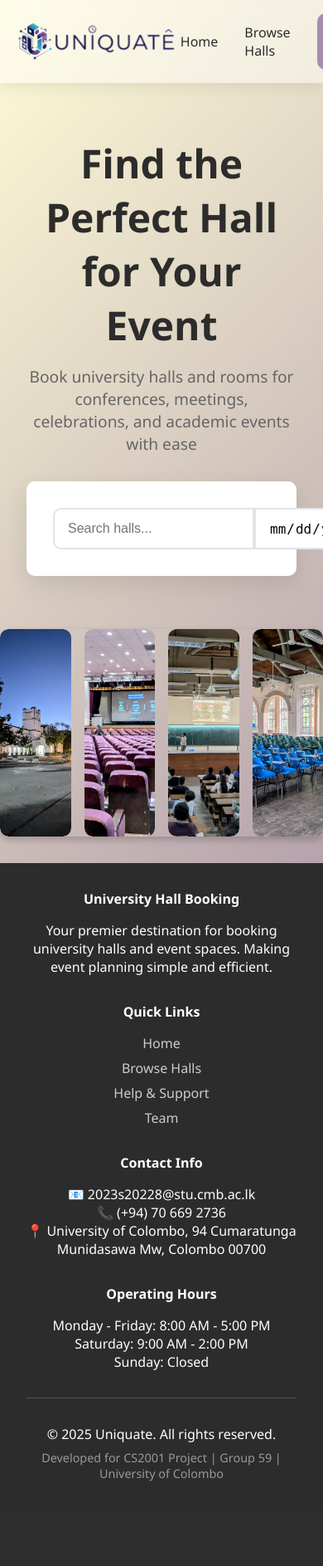
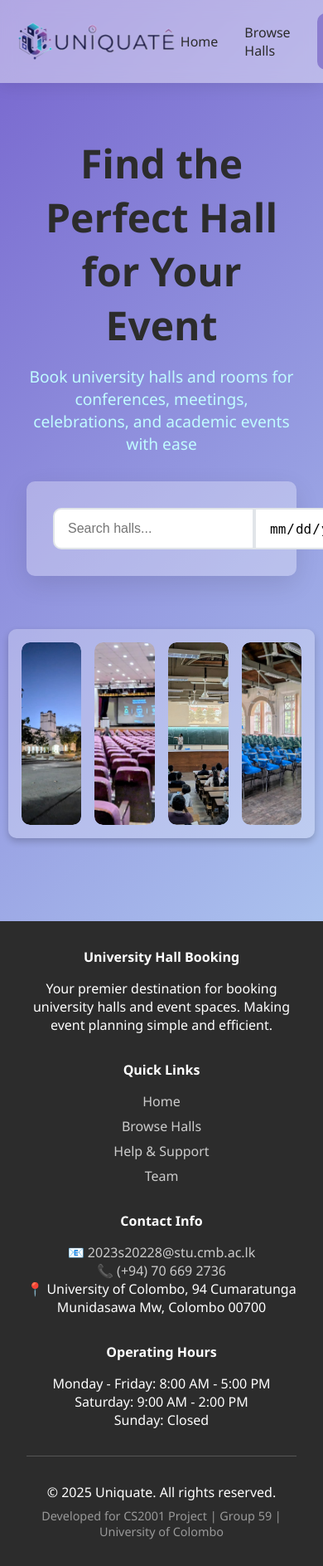
Before and after one commit to thinulaH/Uniquate, a PHP site: page /index.php in a window 390 px wide; the page is wider, and only the part inside the window is pictured. Shown: that part at 83% size. Before the commit the page ends 1785 px from the top of that part, so only its background shows below. Run offline with PHP 8.4, Linux system fonts and the light colour scheme; data comes from the database, SQL or seed files in the repository.

Commit message:
Add favicon and update UI styles
Added favicon to the site and updated header styles for improved color scheme and button hover effects. Moved photo slider styles from index.php to header.php for consistency. Enhanced contact info in footer.php with clickable email and phone links.

```diff
--- a/includes/footer.php
+++ b/includes/footer.php
@@ -25,8 +25,8 @@
 
             <div>
                 <h4 style="margin-bottom: 1rem; color: white;">Contact Info</h4>
-                <p>📧 2023s20228@stu.cmb.ac.lk</p>
-                <p>📞 (+94) 70 669 2736 </p>
+                <p>📧 <a href="mailto:2023s20228@stu.cmb.ac.lk" style="color: #ccc; text-decoration: none;">2023s20228@stu.cmb.ac.lk</a></p>
+                <p>📞 <a href="tel:+94706692736" style="color: #ccc; text-decoration: none;">(+94) 70 669 2736</a></p>
                 <p>📍 University of Colombo, 94 Cumaratunga Munidasawa Mw, Colombo 00700</p>
             </div>
 
--- a/includes/header.php
+++ b/includes/header.php
@@ -6,6 +6,7 @@
 <head>
     <meta charset="UTF-8">
     <meta name="viewport" content="width=device-width, initial-scale=1.0">
+    <link rel="icon" type="image/x-icon" href="images/favicon.png">
     <title>University Hall Booking System</title>
     <style>
 
@@ -29,18 +30,25 @@
         }
 
         body {
-            /* background: rgba(240, 236, 227, 0.8); */
-            background: linear-gradient(135deg, #fffcd7ff 0%, #8e7295ff 100%);
+            /* background: rgba(240, 236, 227, 0.8);  */
+            /* background: linear-gradient(135deg, #fffcd7ff 0%, #8e7295ff 100%); */
+            background: linear-gradient(135deg, #7765ceff 0%, #c6f2ffff 100%);
+
             font-family: 'Segoe UI', Arial, sans-serif;
         }
 
         :root {
-            --cream: #F0ECE3;
-            --light-tan: #DFD3C3;
-            --tan: #C7B198;
-            --purple: #A68DAD;
+
+            /* --cream: #F0ECE3;
+            --light-tan: #DFD3C3; */
+            --cream: #8fd9d9ff;
+            --light-tan: #dffffcff;
+            /* --tan: #C7B198;
+            --purple: #A68DAD; */
             --dark-gray: #2c2c2c;
-            --light-gray: #f8f9fa;
+            --tan: #c6f2ffff;
+            --purple: #8b7dcfff;
+            --light-gray: #c0e0ffff;
         }
 
         /* Removed duplicate body definition to ensure consistent gradient background for all pages */
@@ -123,7 +131,9 @@
         }
 
         .btn-primary:hover {
-            background: #9580a1;
+            /* background: #9580a1; */
+            background: #8276c8ff;
+
             transform: translateY(-3px) scale(1.02);
             box-shadow: 0 8px 20px rgba(166, 141, 173, 0.4);
         }
@@ -134,7 +144,7 @@
         }
 
         .btn-secondary:hover {
-            background: #b8a485;
+            background: #7ddee9ff;
             transform: translateY(-3px) scale(1.02);
             box-shadow: 0 8px 20px rgba(194, 197, 171, 0.4);
         }
@@ -175,19 +185,52 @@
 
         .hero p {
             font-size: 1.2rem;
-            color: #666;
+            color: #c0fcffff;
             margin-bottom: 2rem;
             max-width: 600px;
             margin-left: auto;
             margin-right: auto;
         }
 
+        .photo-slider {
+            width: 95%;
+            margin-left: auto;
+            margin-right: auto;
+            margin-bottom: 100px;
+            display: flex;
+            gap: 1rem;
+            overflow: hidden;
+            border-radius: 10px;
+            box-shadow: 0 4px 8px rgba(0,0,0,0.2);
+            background: rgba(255, 255, 255, 0.26);
+            padding: 1rem;
+        }
+        .photo-slider .slide {
+            flex: 1;
+            overflow: hidden;
+            border-radius: 10px;
+        }
+        .photo-slider img {
+            width: 100%;
+            height: 220px;
+            object-fit: cover;
+            object-position: center;
+            display: block;
+            border-radius: 10px;
+            transition: transform 0.4s ease;
+
+        }
+        .photo-slider img:hover {
+            transform: scale(1.3);
+            object-fit: cover;
+        }
+
         .search-box {
-            background: white;
+            background: rgba(255, 255, 255, 0.3);
             padding: 2rem;
             border-radius: 10px;
             box-shadow: 0 10px 30px rgba(0,0,0,0.1);
-            max-width: auto;
+            max-width: 100%;
             margin: auto;
         }
 
@@ -455,7 +498,7 @@
             top: 100px;
             margin-left: 10px;
             left: 0;
-            background-color: #5c475cba;
+            background-color: #3f306fba;
             padding-top: 20px;
             z-index: 10;
         }
@@ -469,7 +512,7 @@
         }
 
         .admin-sidebar a:hover {
-            background-color: #3d4f5cff;
+            background-color: #87aac4ff;
         }
 
         .admin-content{
--- a/index.php
+++ b/index.php
@@ -83,34 +83,7 @@ include_once 'includes/header.php';
 </div>
 
 <style>
-.photo-slider {
-    width: 100%;
-    max-width: 1000px;
-    margin: 0 auto 2rem;
-    display: flex;
-    gap: 1rem;
-    overflow: hidden;
-    border-radius: 10px;
-    box-shadow: 0 4px 8px rgba(0,0,0,0.2);
-}
-.photo-slider .slide {
-    flex: 1;
-    overflow: hidden;
-    border-radius: 10px;
-}
-.photo-slider img {
-    width: 100%;
-    height: 250px;
-    object-fit: cover;
-    object-position: center;
-    display: block;
-    border-radius: 10px;
-    transition: transform 0.4s ease;
-}
-.photo-slider img:hover {
-    transform: scale(1.3);
-    object-fit: cover;
-}
+
 </style>
 
 <!-- <div class="container">
```
Also changed, not shown: images/favicon.png (added).
